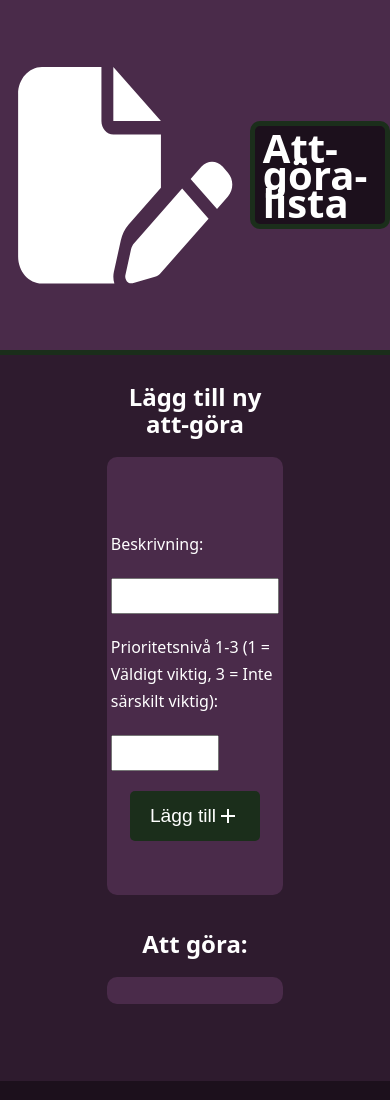
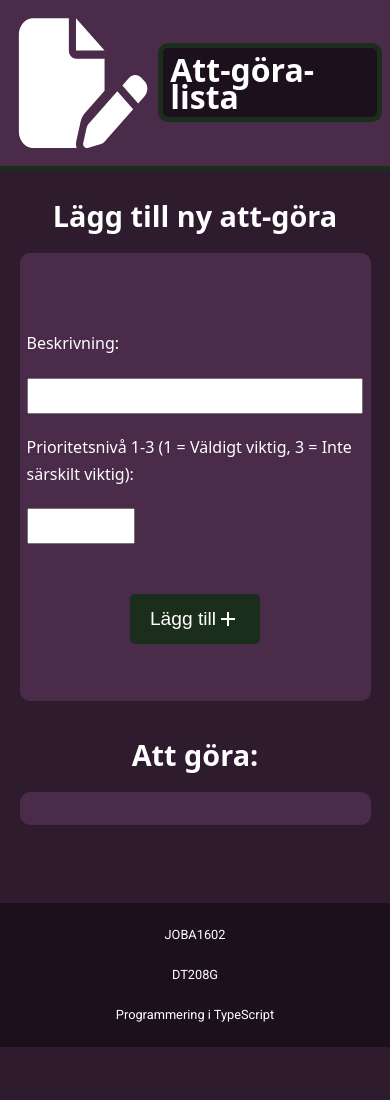
Before and after one commit to direstraits97/lab2ts, a website built with Vite: page index.html in a window 390 px wide. Shown: the top 1100 px of the page. After the commit the page ends 1047 px from the top, so only its background shows below. Built offline with nearby package versions, Linux system fonts and the light colour scheme; a web font is replaced by a local one.

Commit message:
media queries och validering av html

```diff
--- a/index.html
+++ b/index.html
@@ -1,24 +1,23 @@
 <!doctype html>
 <html lang="sv">
   <head>
-    <meta charset="UTF-8" />
-    <meta name="viewport" content="width=device-width, initial-scale=1.0" />
-    <link rel="stylesheet" href="/src/sass/main.scss" />
-    <link rel="icon" type="image/x-icon" href="/favicon.ico" />
-    <link rel="icon" type="image/png" sizes="32x32" href="/favicon-32x32.png" />
-    <link rel="icon" type="image/png" sizes="16x16" href="/favicon-16x16.png" />
-    <link rel="apple-touch-icon" sizes="180x180" href="/apple-touch-icon.png" />
-    <link rel="preconnect" href="https://fonts.googleapis.com" />
-    <link rel="preconnect" href="https://fonts.gstatic.com" crossorigin />
+    <meta charset="UTF-8">
+    <meta name="viewport" content="width=device-width, initial-scale=1.0">
+    <link rel="stylesheet" href="/src/sass/main.scss">
+    <link rel="icon" type="image/x-icon" href="/favicon.ico">
+    <link rel="icon" type="image/png" sizes="32x32" href="/favicon-32x32.png">
+    <link rel="icon" type="image/png" sizes="16x16" href="/favicon-16x16.png">
+    <link rel="apple-touch-icon" sizes="180x180" href="/apple-touch-icon.png">
+    <link rel="preconnect" href="https://fonts.googleapis.com">
+    <link rel="preconnect" href="https://fonts.gstatic.com" crossorigin>
     <link
       href="https://fonts.googleapis.com/css2?family=DynaPuff:wght@400..700&family=Roboto:ital,wght@0,100..900;1,100..900&display=swap"
-      rel="stylesheet"
-    />
+      rel="stylesheet">
     <title>Att göra</title>
   </head>
   <body>
     <header>
-      <img src="/bilder/tslab2logo.svg" alt="" />
+      <img src="/bilder/tslab2logo.svg" alt="">
       <h1>Att-göra-lista</h1>
     </header>
     <main>
@@ -28,14 +27,14 @@
           <form id="addcomponents">
             <div id="errorcontainer"></div>
             <label for="todoinput">Beskrivning:</label>
-            <input type="text" id="todoinput" />
+            <input type="text" id="todoinput">
             <label for="priorityinput">
               Prioritetsnivå 1-3 (1 = Väldigt viktig, 3 = Inte särskilt viktig):
             </label>
-            <input type="text" id="priorityinput" />
+            <input type="text" id="priorityinput">
             <button id="addtodo">
               Lägg till
-              <img src="/symboler/add.svg" alt="" />
+              <img src="/symboler/add.svg" alt="">
             </button>
           </form>
         </div>
--- a/src/sass/_base.scss
+++ b/src/sass/_base.scss
@@ -19,3 +19,17 @@ $color-error: rgb(112, 12, 12);
 //Fonter
 $font-title: "DynaPuff", system-ui;
 $font-content: "Roboto", system-ui;
+
+//Placeholders
+%flexandcolumn {
+  display: flex;
+  flex-direction: column;
+}
+%centerchild {
+  margin-right: auto;
+  margin-left: auto;
+}
+%flexandalign {
+  display: flex;
+  align-items: center;
+}
--- a/src/sass/_layout.scss
+++ b/src/sass/_layout.scss
@@ -6,8 +6,7 @@ body {
   color: base.$color-text-primary;
   margin: 0;
   height: 100vh;
-  display: flex;
-  flex-direction: column;
+  @extend %flexandcolumn;
   line-height: 1.7em;
 }
 h1 {
@@ -19,19 +18,20 @@ h1 {
 }
 h2 {
   text-align: center;
+  font-size: 2rem;
 }
 p {
   font-family: base.$font-content;
 }
 header {
-  display: flex;
-  align-items: center;
+  @extend %flexandalign;
   justify-content: space-around;
   background-color: base.$color-background-tertiary;
   border-bottom: 5px solid base.$color-background-quaternary;
+  padding: 2%;
   img {
     width: 250px;
-    height: 350px;
+    height: 250px;
   }
 }
 footer {
@@ -44,14 +44,13 @@ footer {
 }
 
 main {
-  display: flex;
-  flex-direction: column;
+  @extend %flexandcolumn;
 }
 #addnewtodo {
   width: 45%;
-  margin-left: auto;
-  margin-right: auto;
+  @extend %centerchild;
   padding: 2%;
+  max-width: 900px;
 }
 #todoinput {
   height: 30px;
@@ -70,11 +69,10 @@ main {
   min-width: 130px;
   background-color: base.$color-background-quaternary;
   color: base.$color-text-primary;
-  display: flex;
-  align-items: center;
+  @extend %flexandalign;
   justify-content: center;
-  margin-left: auto;
-  margin-right: auto;
+  @extend %centerchild;
+  margin-top: 30px;
 }
 #addtodo:hover {
   cursor: pointer;
@@ -82,8 +80,7 @@ main {
 }
 #addcomponents {
   margin-top: 50px;
-  display: flex;
-  flex-direction: column;
+  @extend %flexandcolumn;
   gap: 20px;
   margin-bottom: 50px;
 }
@@ -93,10 +90,10 @@ main {
   border-radius: 10px;
 }
 #todoscontainer {
-  margin-left: auto;
-  margin-right: auto;
+  @extend %centerchild;
   padding: 2%;
   width: 45%;
+  max-width: 900px;
 }
 #todos {
   background-color: base.$color-background-tertiary;
--- a/src/sass/_mediaqueries.scss
+++ b/src/sass/_mediaqueries.scss
@@ -0,0 +1,31 @@
+@media (max-width: 1024px) {
+  #addnewtodo {
+    width: 80%;
+  }
+  #todoscontainer {
+    width: 80%;
+  }
+}
+@media (max-width: 600px) {
+  header {
+    img {
+      width: 150px;
+      height: 150px;
+    }
+  }
+  h1 {
+    font-size: 2rem;
+  }
+  h2 {
+    font-size: 1.8rem;
+  }
+  #addnewtodo {
+    width: 90%;
+  }
+  #todoscontainer {
+    width: 90%;
+  }
+  footer {
+    font-size: 0.8rem;
+  }
+}
--- a/src/ts/TodoList.ts
+++ b/src/ts/TodoList.ts
@@ -30,11 +30,11 @@ export class TodoList {
     return this.todos;
   }
 
-  saveToLocalStorage(): void {
+  private saveToLocalStorage(): void {
     localStorage.setItem("todos", JSON.stringify(this.todos));
   }
 
-  loadFromLocalStorage(): void {
+  private loadFromLocalStorage(): void {
     const todosString: string = localStorage.getItem("todos") || "[]";
     const todos: Todo[] = JSON.parse(todosString);
     this.todos = todos;
--- a/src/ts/main.ts
+++ b/src/ts/main.ts
@@ -32,6 +32,7 @@ function init(): void {
         errorContainer?.appendChild(errorEl);
       }
       printTodos();
+      todoForm.reset();
     });
   }
   printTodos();
```
